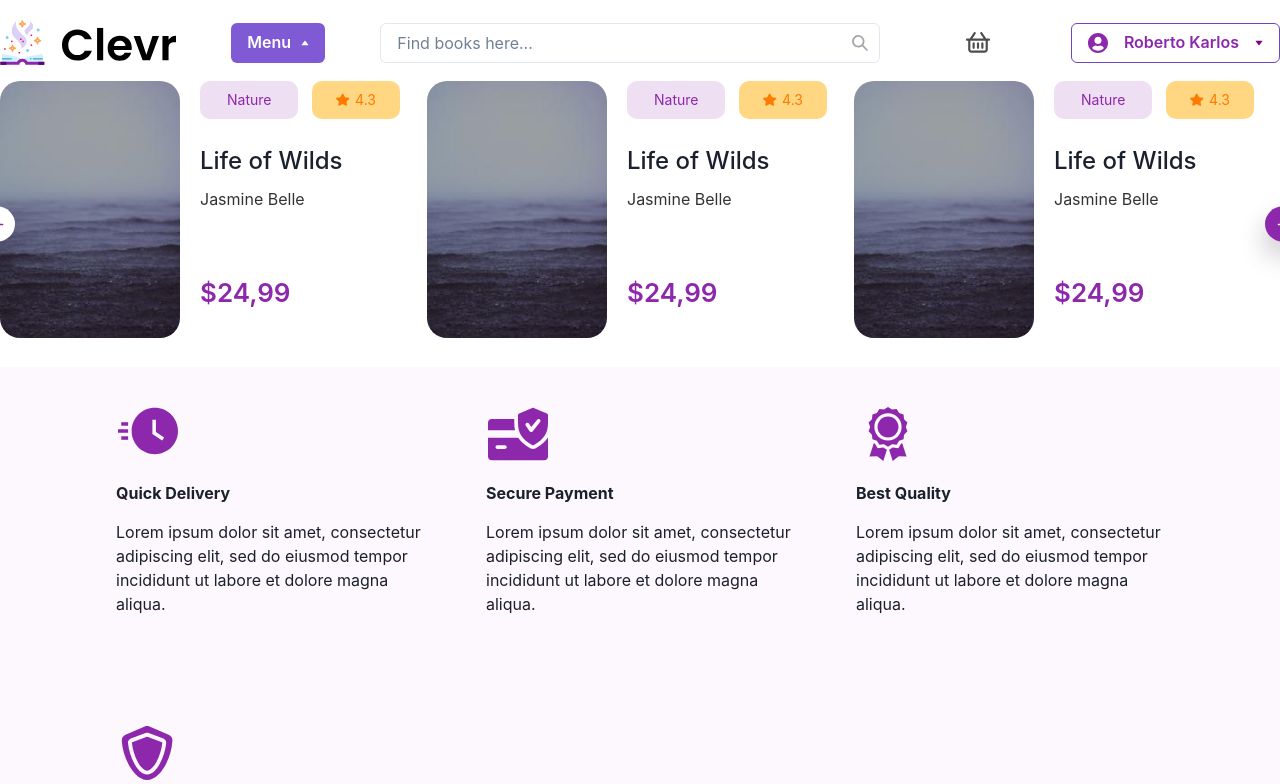
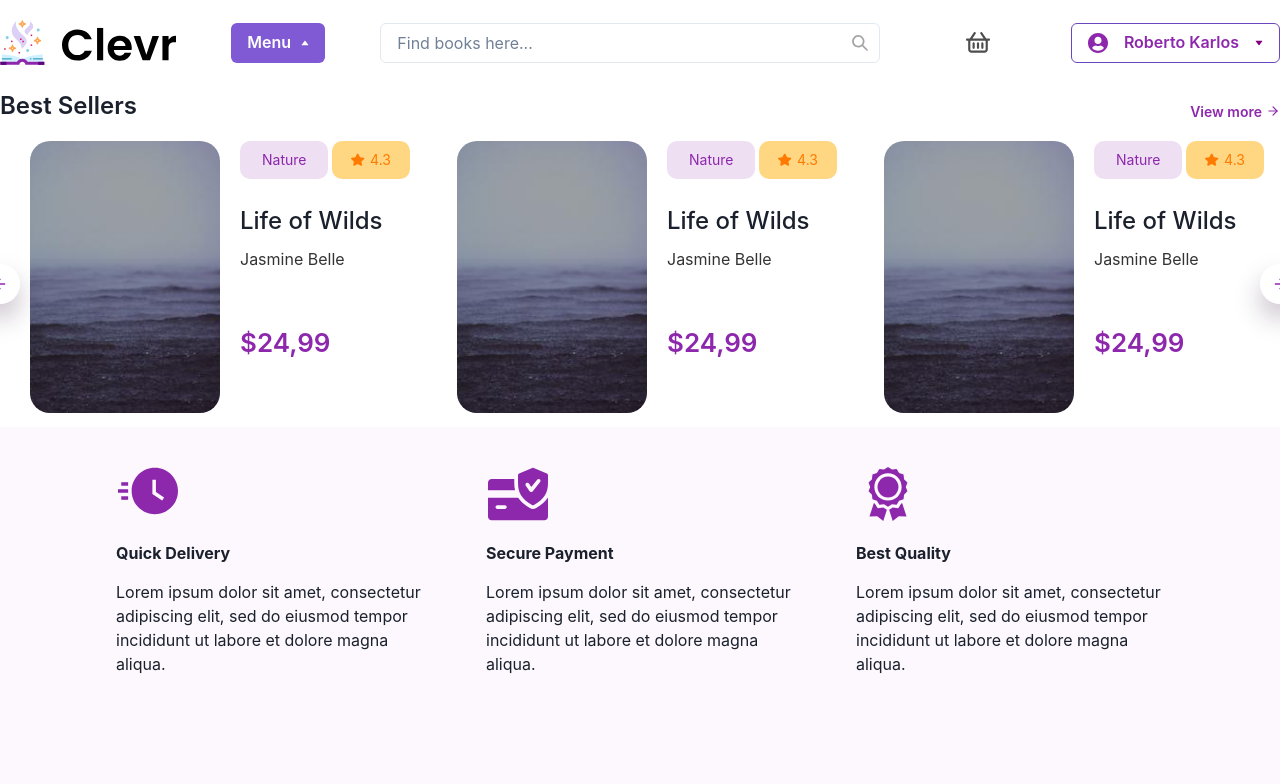
Before and after one commit to PBL6-BookStore-BE/bookstore_frontend, a React (Create React App) app: page / in a window 1280 px wide. Shown: the top 784 px of the page. Built offline with nearby package versions, Linux system fonts and the light colour scheme.

Commit message:
[best-seller] add hover

```diff
--- a/src/components/CarouselNextArrow/CarouselNextArrow.jsx
+++ b/src/components/CarouselNextArrow/CarouselNextArrow.jsx
@@ -1,6 +1,7 @@
 import { Box } from "@chakra-ui/react";
 import React from "react";
 import { ArrowRightIcon } from "../icons";
+import './style.css';
 
 const CarouselNextArrow = (props) => {
   const { onClick } = props;
@@ -14,9 +15,9 @@ const CarouselNextArrow = (props) => {
       textAlign="center"
       zIndex={1}
       onClick={onClick}
-      backgroundColor="#8D28AD"
-      width="35px"
-      height="35px"
+      backgroundColor="#FFFFFF"
+      width="40px"
+      height="40px"
       borderRadius="50%"
       _hover={{
         bg: "#8D28AD",
@@ -25,6 +26,7 @@ const CarouselNextArrow = (props) => {
       display='flex'
       alignItems='center'
       justifyContent='center'
+      className="c-next-arrow"
     >
       <ArrowRightIcon  />
     </Box>
--- /dev/null
+++ b/src/components/CarouselNextArrow/style.css
@@ -0,0 +1,3 @@
+.c-next-arrow:hover path {
+    stroke: #FFFFFF;
+}
--- a/src/components/CarouselPrevArrow/CarouselPrevArrow.jsx
+++ b/src/components/CarouselPrevArrow/CarouselPrevArrow.jsx
@@ -1,6 +1,7 @@
 import { Box } from "@chakra-ui/react";
 import React from "react";
 import { PrevRightIcon } from "../icons";
+import './style.css';
 
 const CarouselPrevArrow = (props) => {
   const { onClick } = props;
@@ -16,18 +17,19 @@ const CarouselPrevArrow = (props) => {
       zIndex={1}
       onClick={onClick}
       backgroundColor="#FFFFFF"
-      w="35px"
-      h="35px"
+      w="40px"
+      h="40px"
       borderRadius="50%"
-      _hover={{
-        bg: "#FFFFFF",
-      }}
       boxShadow="0px 14px 26px rgba(39, 13, 48, 0.25)"
       display='flex'
       alignItems='center'
       justifyContent='center'
+      _hover={{
+        bg: "#8D28AD",
+      }}
+      className='c-prev-arrow'
     >
-      <PrevRightIcon/>
+      <PrevRightIcon />
     </Box>
   );
 };
--- /dev/null
+++ b/src/components/CarouselPrevArrow/style.css
@@ -0,0 +1,3 @@
+.c-prev-arrow:hover path {
+    stroke: #FFFFFF;
+}
--- a/src/components/icons/cases/ArrowRightIcon.jsx
+++ b/src/components/icons/cases/ArrowRightIcon.jsx
@@ -6,19 +6,18 @@ function ArrowRightIcon(props) {
       height="24px"
       viewBox="0 0 24 24"
       fill="none"
-      xmlns="http://www.w3.org/2000/svg"
       {...props}
     >
       <path
         d="M5 12H19"
-        stroke="white"
+        stroke="#8D28AD"
         stroke-width="2"
         stroke-linecap="round"
         stroke-linejoin="round"
       />
       <path
         d="M12 5L19 12L12 19"
-        stroke="white"
+        stroke="#8D28AD"
         stroke-width="2"
         stroke-linecap="round"
         stroke-linejoin="round"
--- a/src/components/icons/cases/PrevRightIcon.jsx
+++ b/src/components/icons/cases/PrevRightIcon.jsx
@@ -6,7 +6,6 @@ function PrevRightIcon(props) {
       height="24px"
       viewBox="0 0 24 24"
       fill="none"
-      xmlns="http://www.w3.org/2000/svg"
       {...props}
     >
       <path
@@ -15,6 +14,7 @@ function PrevRightIcon(props) {
         stroke-width="2"
         stroke-linecap="round"
         stroke-linejoin="round"
+
       />
       <path
         d="M12 5L5 12L12 19"
--- a/src/modules/BestSellerList/BestSellerList.jsx
+++ b/src/modules/BestSellerList/BestSellerList.jsx
@@ -1,20 +1,41 @@
 import React from "react";
+import { Box, Button, Flex } from "@chakra-ui/react";
+import { Link } from "react-router-dom";
 import Slider from "react-slick";
 import CarouselNextArrow from "../../components/CarouselNextArrow/CarouselNextArrow";
 import CarouselPrevArrow from "../../components/CarouselPrevArrow/CarouselPrevArrow";
+import { ArrowRightIcon } from "../../components/icons";
 import BookBestSeller from "./BookBestSeller/BookBestSeller";
 
-const BestSellerList = () => {
+const BestSellerList = ({ headerContent }) => {
   return (
+    <Box className="container">
+      <Flex alignItems="center" justifyContent="space-between">
+        <Box
+          fontWeight="600"
+          fontSize="24px"
+          lineHeight="50px"
+          className="slider-header"
+          marginBottom="10px"
+        >
+          {headerContent}
+        </Box>
+        <Link to="/books/books-list">
+          <Button variant="link" color="#8D28AD" fontSize="14px" display='flex' alignItems='center'>
+            View more
+            <ArrowRightIcon marginLeft='4px' />
+          </Button>
+        </Link>
+      </Flex>
       <Slider
         infinite
         slidesToShow={3}
         slidesToScroll={1}
+        autoplay
         autoplaySpeed={2000}
         pauseOnHover
         nextArrow={<CarouselNextArrow />}
         prevArrow={<CarouselPrevArrow />}
-        className='container'
       >
         <BookBestSeller />
         <BookBestSeller />
@@ -23,6 +44,7 @@ const BestSellerList = () => {
         <BookBestSeller />
         <BookBestSeller />
       </Slider>
+    </Box>
   );
 };
 
--- a/src/modules/BestSellerList/BookBestSeller/BookBestSeller.css
+++ b/src/modules/BestSellerList/BookBestSeller/BookBestSeller.css
@@ -1,5 +1,8 @@
+.book-item:hover .book-title {
+    text-decoration: underline;
+}
 .book-category {
-  padding: 7px 27px;
+  padding: 7px 22px;
   color: #8d28ad;
   background-color: rgba(141, 40, 173, 0.15);
   border-radius: 10px;
@@ -13,7 +16,7 @@
     align-items: center;
     background-color: #FFD782;
     color: #FF7A00;
-    padding: 4px 24px;
+    padding: 4px 19px;
     font-weight: 400;
     font-size: 14px;
     line-height: 24px;
--- a/src/modules/BestSellerList/BookBestSeller/BookBestSeller.jsx
+++ b/src/modules/BestSellerList/BookBestSeller/BookBestSeller.jsx
@@ -1,27 +1,65 @@
 import React from "react";
 import { Box, Flex, Grid, GridItem, Image } from "@chakra-ui/react";
 import { StarIcon } from "../../../components/icons";
-import './BookBestSeller.css';
+import "./BookBestSeller.css";
+import { Link } from "react-router-dom";
 
 const BookBestSeller = () => {
   return (
-    <Grid h="280px" w='400px' templateColumns="repeat(2, 1fr)" display='inline-grid' cursor='pointer'>
+    <Link to="/books/book-detail">
+      <Grid
+        h="280px"
+        w="380px"
+        templateColumns="repeat(2, 1fr)"
+        display="inline-grid"
+        cursor="pointer"
+        className="book-item"
+        marginLeft='30px'
+      >
         <GridItem w="100%" h="100%">
-        <Image src="./static-data/dummy-image-book.jpg" alt="Image book" borderRadius='20px' />
+          <Image
+            src="./static-data/dummy-image-book.jpg"
+            alt="Image book"
+            borderRadius="20px"
+          />
         </GridItem>
-      <GridItem w="200px" h="100%" marginLeft='20px'>
-        <Flex justifyContent='space-between' marginBottom='30px'>
+        <GridItem h="100%" marginLeft="20px">
+          <Flex justifyContent="space-between" marginBottom="30px">
             <Box className="book-category">Nature</Box>
             <Box className="book-rating">
               <StarIcon />
               <span>4.3</span>
             </Box>
           </Flex>
-        <Box fontSize='24px' fontWeight='500' lineHeight='24px' marginBottom='14px'>Life of Wilds</Box>
-        <Box fontSize='16px' fontWeight='400' lineHeight='24px' marginBottom='70px' className="book-author">Jasmine Belle</Box>
-        <Box fontSize='26px' fontWeight='600' lineHeight='24px' className="book-price">$24,99</Box>
+          <Box
+            fontSize="24px"
+            fontWeight="500"
+            lineHeight="24px"
+            marginBottom="14px"
+            className="book-title"
+          >
+            Life of Wilds
+          </Box>
+          <Box
+            fontSize="16px"
+            fontWeight="400"
+            lineHeight="24px"
+            marginBottom="60px"
+            className="book-author"
+          >
+            Jasmine Belle
+          </Box>
+          <Box
+            fontSize="26px"
+            fontWeight="600"
+            lineHeight="24px"
+            className="book-price"
+          >
+            $24,99
+          </Box>
         </GridItem>
       </Grid>
+    </Link>
   );
 };
 
--- a/src/pages/Home.jsx
+++ b/src/pages/Home.jsx
@@ -7,7 +7,7 @@ const Home = () => {
     return (
         <div>
             <Header  />
-            <BestSellerList />
+            <BestSellerList headerContent='Best Sellers'/>
             <StoreFeatures />
             <Footer />
         </div>
```
Lines whose indentation alone changed are shown as unchanged.
